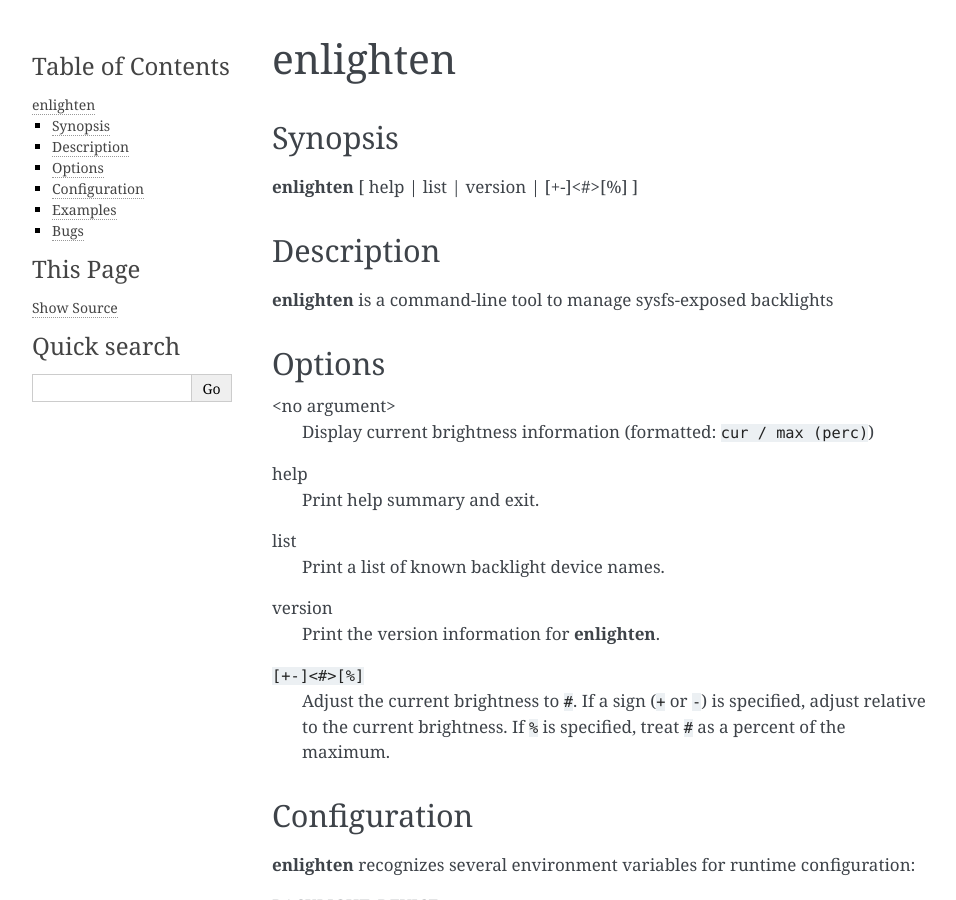
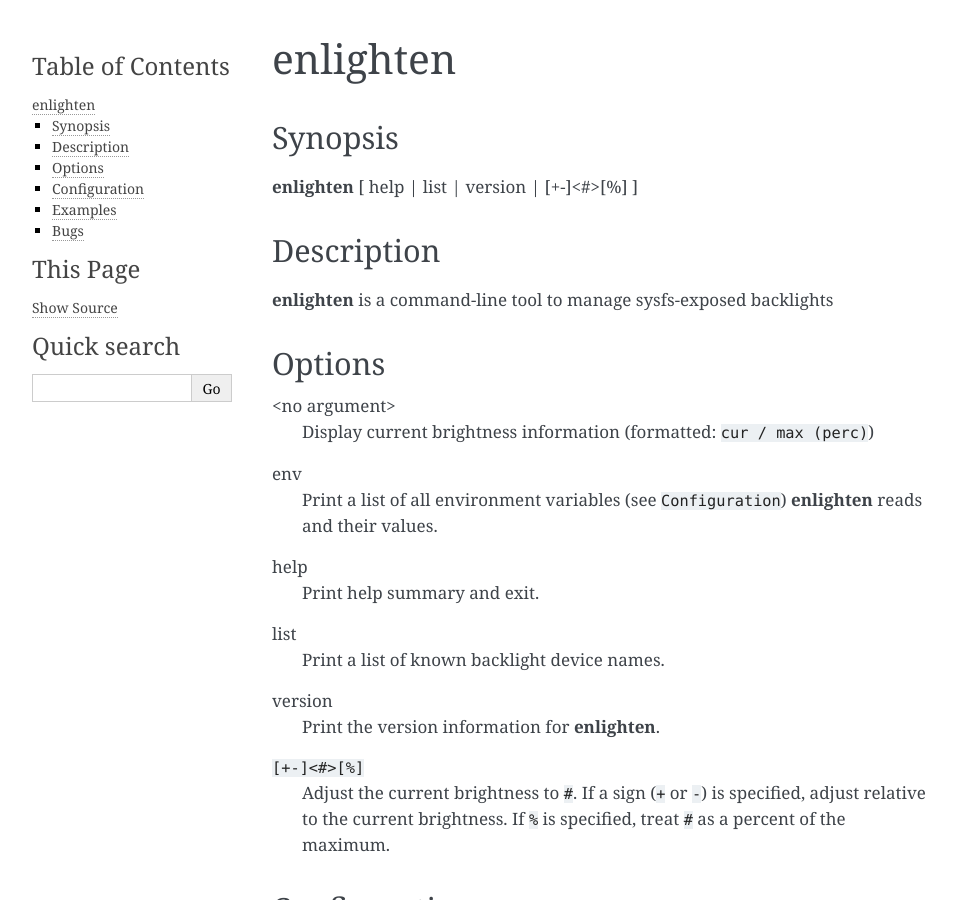
Before and after one commit to HalosGhost/enlighten, a Sphinx documentation site: the page built from doc/enlighten.rst, in a window 1280 px wide and 900 px high. Shown: the whole window, without its empty margins (148-1104 px from the left). Built offline with Sphinx 7.4.7, drawn with Linux system fonts in a browser that asks for light colours; cross-references to code outside the pages are shown as plain code.

Commit message:
preliminary documentation for `env`

```diff
--- a/doc/enlighten.rst
+++ b/doc/enlighten.rst
@@ -16,6 +16,9 @@ Options
 
 <no argument>
     Display current brightness information (formatted: ``cur / max (perc)``)
+
+env
+    Print a list of all environment variables (see :section:`Configuration`) :program:`enlighten` reads and their values.
 
 help
     Print help summary and exit.
```
Also changed, not shown: 1 other file.
